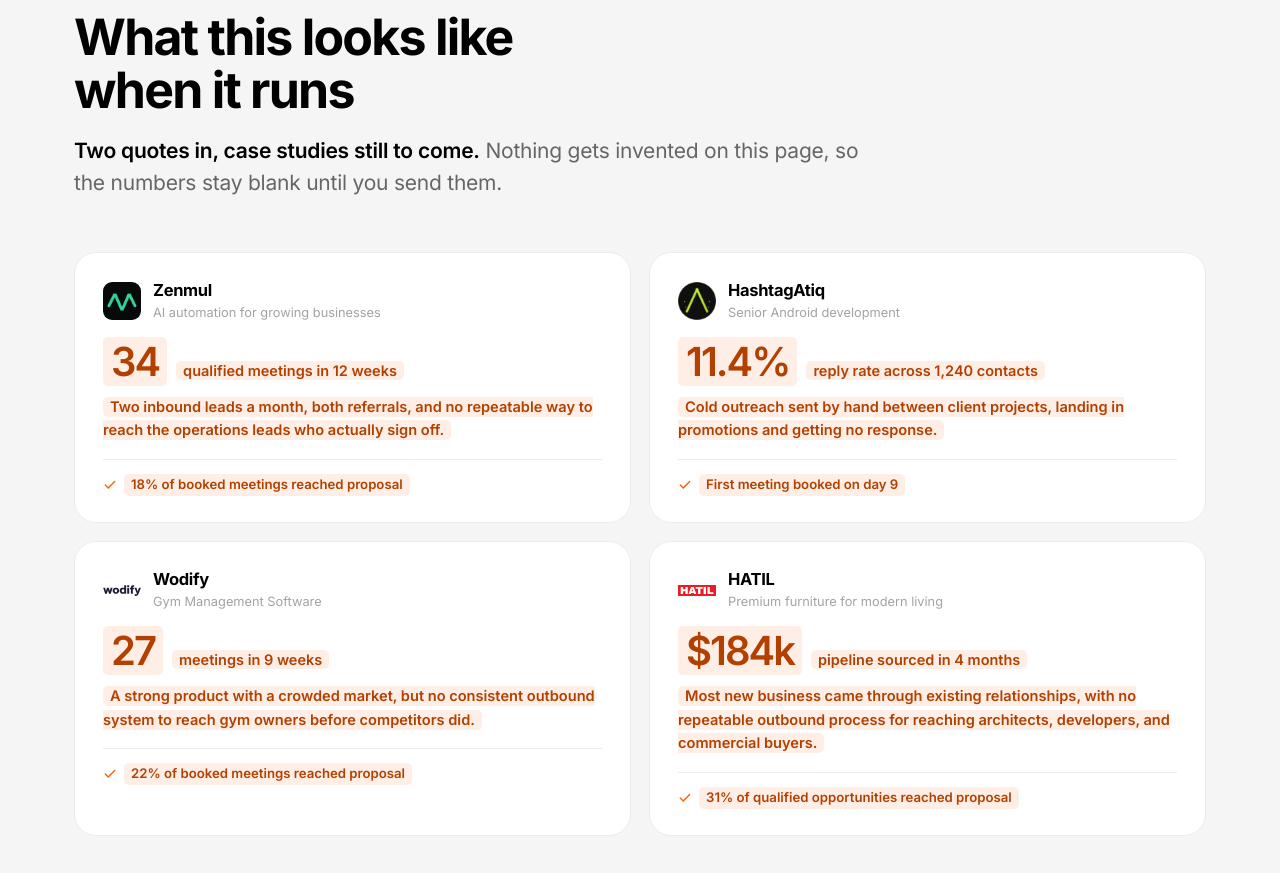
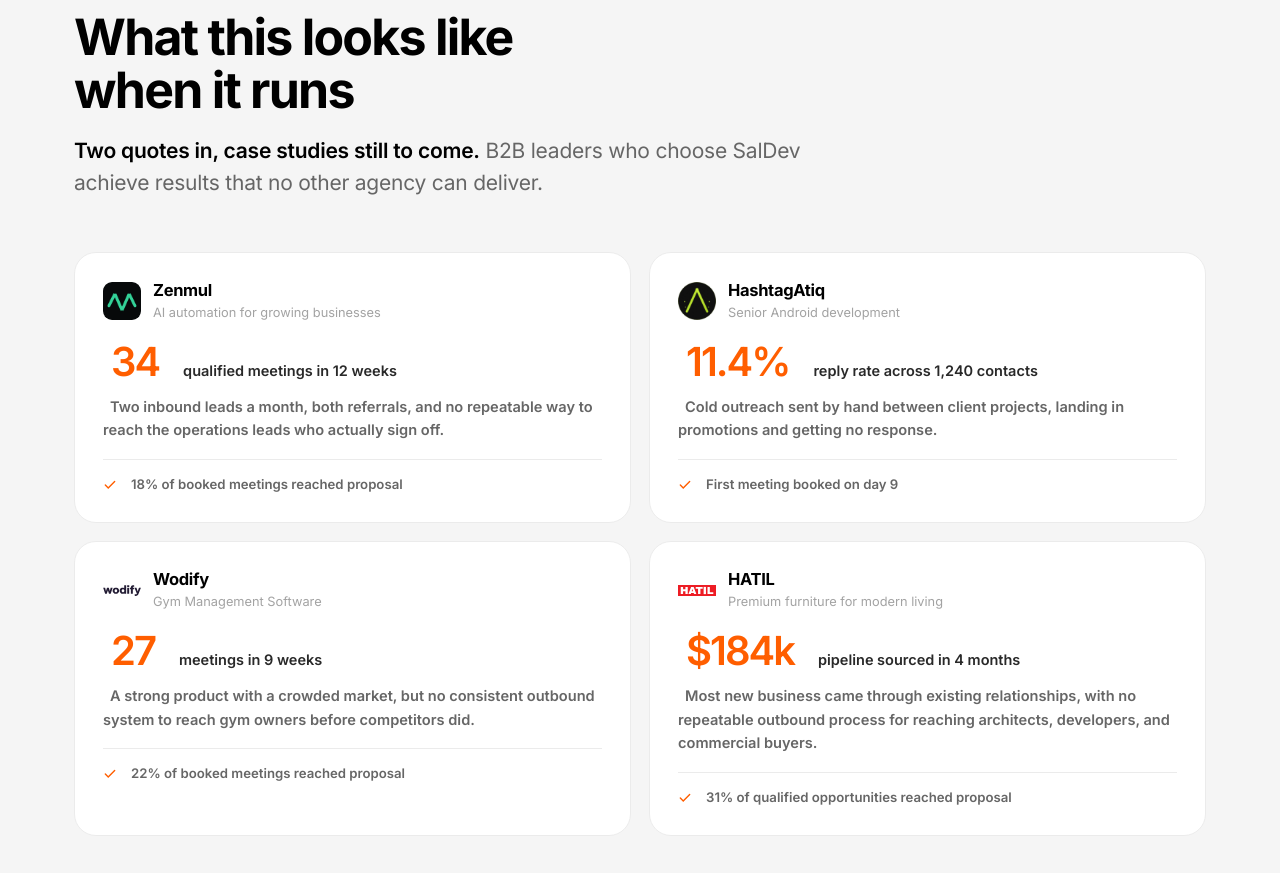
Before and after one commit to shathipaul/saldev, a Next.js app: page / in a window 1280 px wide. Shown: the part 5440-6313 px from the top of the page. Built offline with nearby package versions, Linux system fonts and the light colour scheme; no server answers.

Commit message:
changed proof text bg and color

```diff
--- a/src/components/home/Proof.tsx
+++ b/src/components/home/Proof.tsx
@@ -16,7 +16,7 @@ function Sample({
   return (
     <span
       className={cn(
-        "rounded-[5px] bg-[rgba(255,94,0,.1)] font-semibold text-orange-deep",
+        "rounded-[5px] font-semibold",
         big ? "px-2 py-0" : "px-[7px] py-px",
       )}
     >
@@ -78,8 +78,8 @@ export default function Proof() {
               <b className="font-semibold text-ink">
                 Two quotes in, case studies still to come.
               </b>{" "}
-              Nothing gets invented on this page, so the numbers stay blank
-              until you send them.
+              B2B leaders who choose SalDev achieve results that no other agency
+              can deliver.
             </>
           }
         />
```
